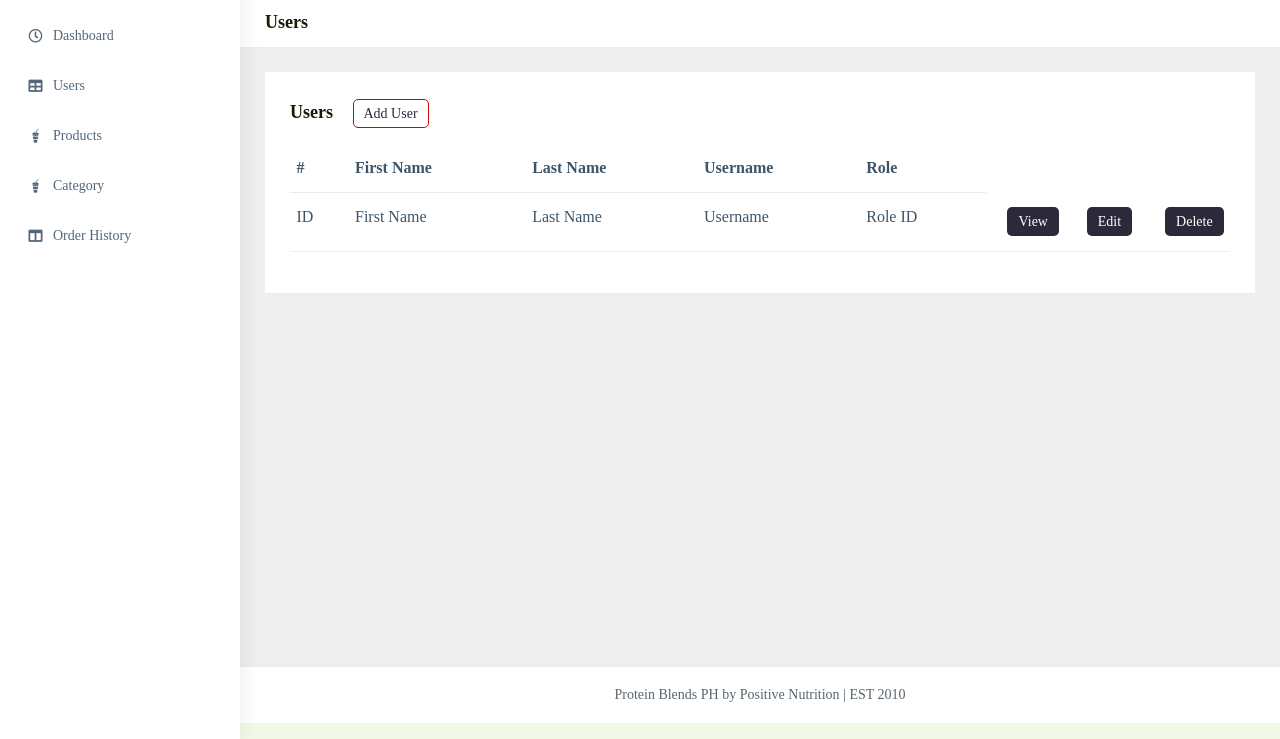
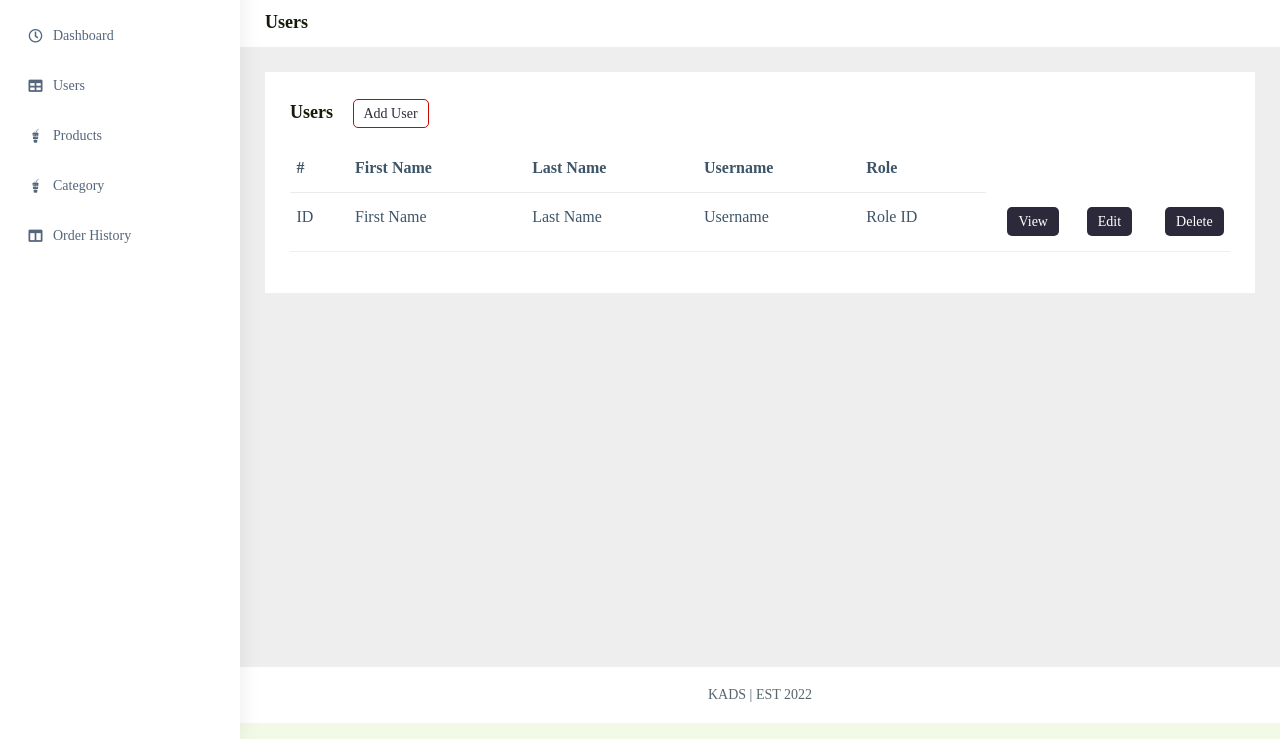
Before and after one commit to alvydepositar/KADS, a PHP site: page /KADS/admin/users.php in a window 1280 px wide. Shown: the part 61-800 px from the top of the page. Run offline with PHP 8.4, Linux system fonts and the light colour scheme; some libraries are stand-ins or nearby versions.

Commit message:
admin site update

```diff
--- a/admin/category.php
+++ b/admin/category.php
@@ -294,7 +294,7 @@
             <!-- footer -->
             <!-- ============================================================== -->
             <footer class="footer text-center">
-                Protein Blends PH by Positive Nutrition | EST 2010
+                KADS | EST 2022
             </footer>
             <!-- ============================================================== -->
             <!-- End footer -->
--- a/admin/dashboard.php
+++ b/admin/dashboard.php
@@ -322,7 +322,7 @@
             <!-- footer -->
             <!-- ============================================================== -->
             <footer class="footer text-center">
-                Protein Blends PH by Positive Nutrition | EST 2010
+            KADS | EST 2022
             </footer>
             <!-- ============================================================== -->
             <!-- End footer -->
--- a/admin/order-history.php
+++ b/admin/order-history.php
@@ -282,7 +282,7 @@
             <!-- footer -->
             <!-- ============================================================== -->
             <footer class="footer text-center">
-                Protein Blends PH by Positive Nutrition | EST 2010
+            KADS | EST 2022
             </footer>
             <!-- ============================================================== -->
             <!-- End footer -->
--- a/admin/products.php
+++ b/admin/products.php
@@ -286,7 +286,7 @@
             <!-- footer -->
             <!-- ============================================================== -->
             <footer class="footer text-center">
-                Protein Blends PH by Positive Nutrition | EST 2010
+            KADS | EST 2022
             </footer>
             <!-- ============================================================== -->
             <!-- End footer -->
--- a/admin/users.php
+++ b/admin/users.php
@@ -299,7 +299,7 @@
             <!-- footer -->
             <!-- ============================================================== -->
             <footer class="footer text-center">
-                Protein Blends PH by Positive Nutrition | EST 2010
+            KADS | EST 2022
             </footer>
             <!-- ============================================================== -->
             <!-- End footer -->
--- a/admin/view-user.php
+++ b/admin/view-user.php
@@ -290,7 +290,7 @@
             <!-- footer -->
             <!-- ============================================================== -->
             <footer class="footer text-center">
-                Protein Blends PH by Positive Nutrition | EST 2010
+            KADS | EST 2022
             </footer>
             <!-- ============================================================== -->
             <!-- End footer -->
```
